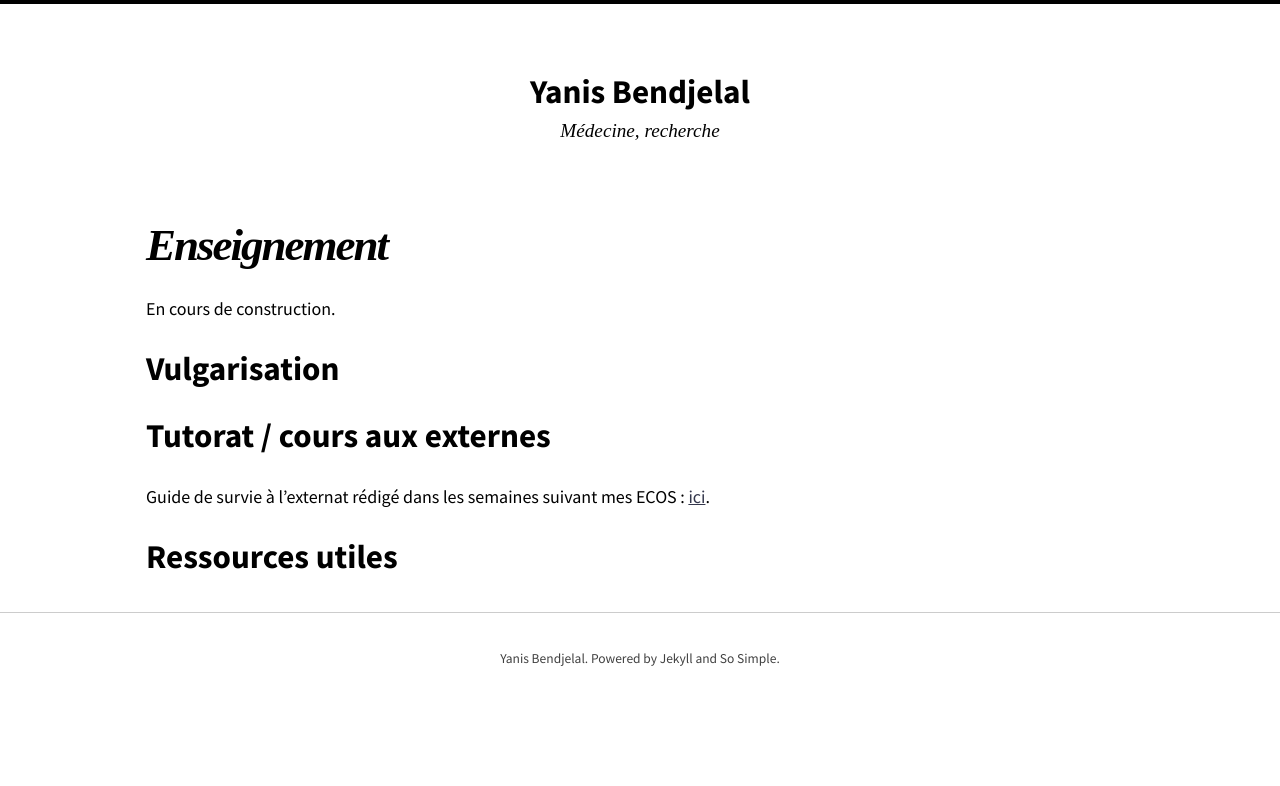
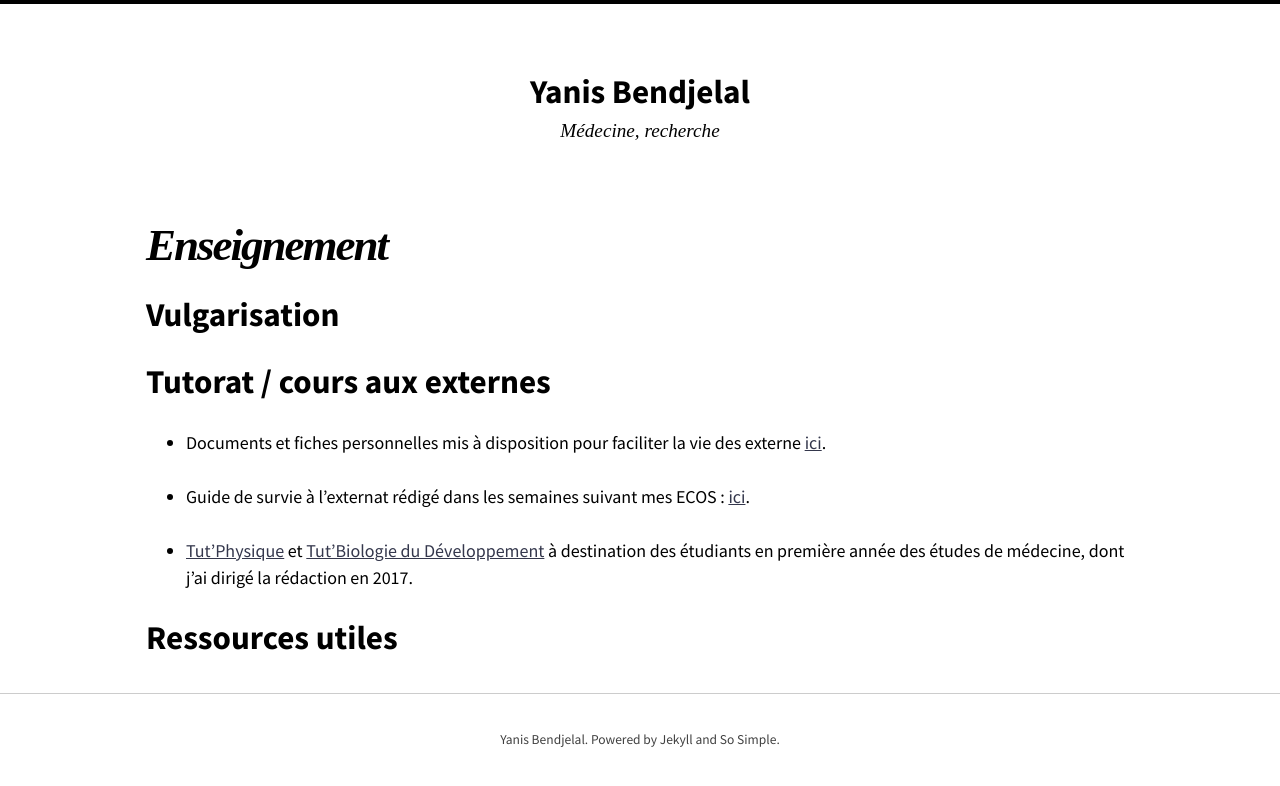
Before and after one commit to Bendjelal/bendjelal.github.io, a Jekyll site: the page built from enseignement.md, in a window 1280 px wide. Shown: the top 786 px of the page. Built offline with Jekyll 4.4.1, drawn with Linux system fonts in a browser that asks for light colours; nearby versions of some CDN libraries.

Commit message:
Update enseignement.md

```diff
--- a/enseignement.md
+++ b/enseignement.md
@@ -4,12 +4,14 @@ layout: page
 permalink: /enseignement/
 ---
 
-En cours de construction.
-
 # Vulgarisation
 
 # Tutorat / cours aux externes
 
-Guide de survie à l'externat rédigé dans les semaines suivant mes ECOS : [ici](https://bendjelal.github.io/enseignement/survie_externe.html).
+- Documents et fiches personnelles mis à disposition pour faciliter la vie des externe [ici](https://drive.google.com/drive/folders/1-Ob_YmvAr1tkJx6EplOUOi9tOvie137y?usp=drive_link).
+
+- Guide de survie à l'externat rédigé dans les semaines suivant mes ECOS : [ici](https://bendjelal.github.io/enseignement/survie_externe.html).
+
+- [Tut'Physique](https://drive.google.com/file/d/17VgBKymZdykhiSQzvBQEDLcgaoNamVCW/view) et [Tut'Biologie du Développement](https://drive.google.com/file/d/17H-H5dqWLdVZrgsdDLH7bNZzYC9anwsS/view?usp=sharing) à destination des étudiants en première année des études de médecine, dont j'ai dirigé la rédaction en 2017.
 
 # Ressources utiles
```
